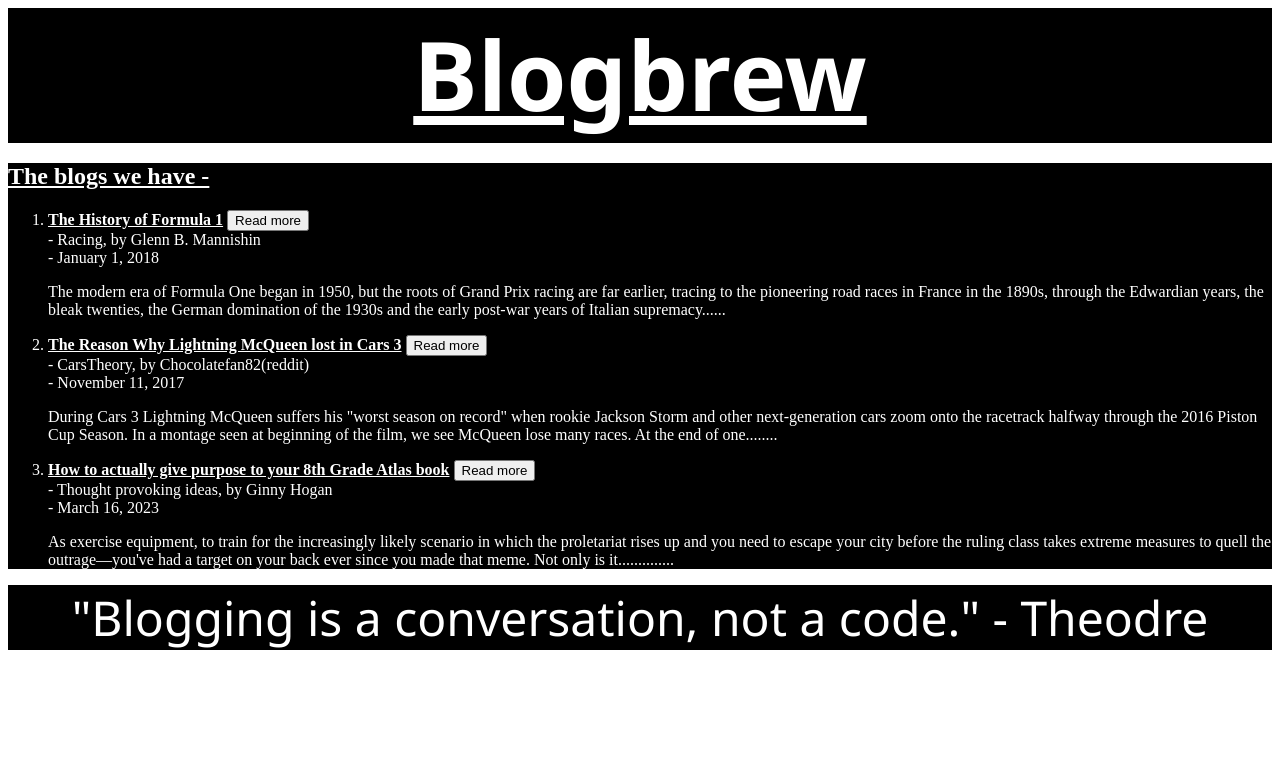
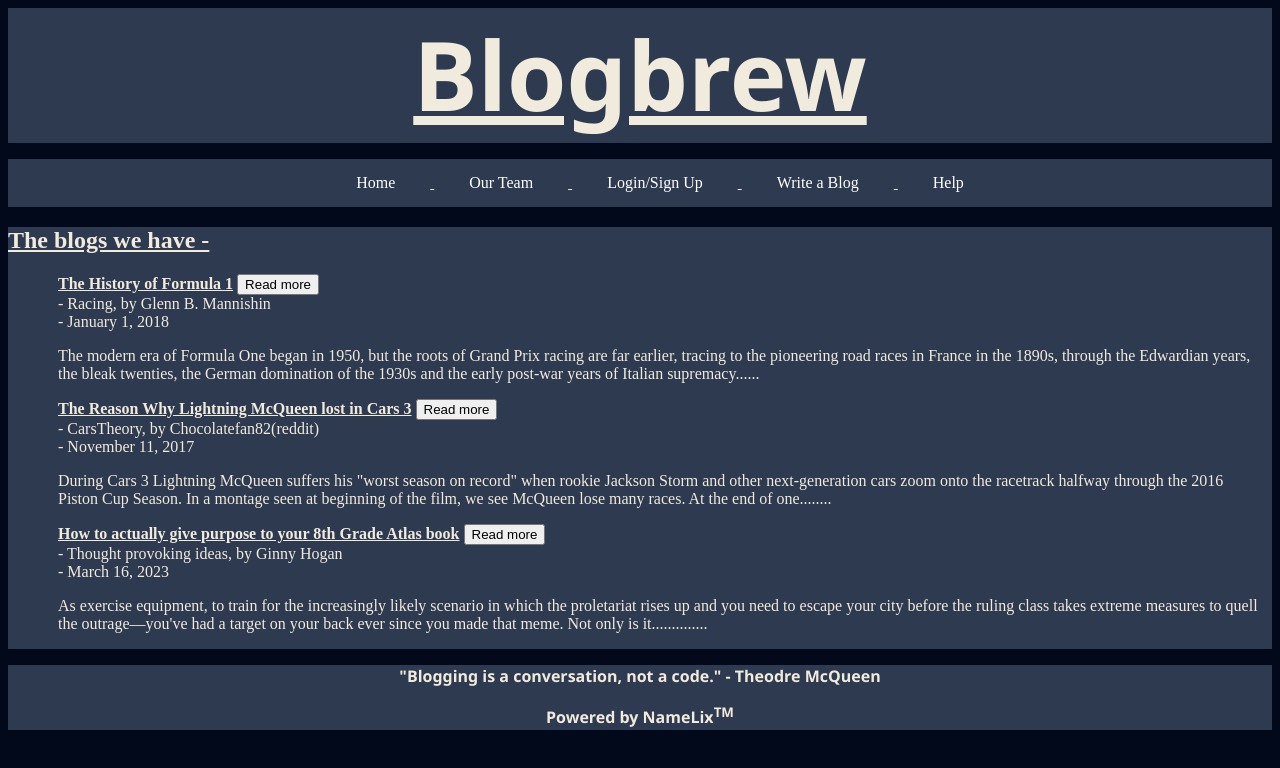
Before and after one commit to DeadlockVector/Blogbrew, a plain HTML site: page Blogbrew.html in a window 1280 px wide. Drawn offline with Linux system fonts and the light colour scheme.

Commit message:
Added more structure to the website(Nav panel, header, footer), picked out a colour theme

```diff
--- a/Blogbrew.html
+++ b/Blogbrew.html
@@ -11,11 +11,22 @@
 </head>
 
 
-<body>
+<body style="background-color: rgb(1, 9, 26);">
   <header>
     <b>Blogbrew</b>
   </header>
 
+  <nav class = "Navigation_panel">
+    <ul>
+      <li><u><a href = "#">Home</a></u></li>
+      <li><u><a href = "#">Our Team</a></u></li>
+      <li><u><a href = "#">Login/Sign Up</a></u></li>
+      <li><u><a href = "#">Write a Blog</a></u></li>
+      <li><u><a href = "#">Help</a></u></li>
+    </ul>
+  </nav>
+
+  <main>
 
     <section class="Blog_options_area">
 
@@ -50,10 +61,15 @@
       </ol>
     </section>
 
+  </main>
+
   <p></p>
 
   <footer>
+    <b>
       "Blogging is a conversation, not a code." - Theodre McQueen
+      <p>Powered by NameLix<sup>TM</sup></p>
+    </b>
   </footer>
 
 </body>
--- a/styles/blogs.css
+++ b/styles/blogs.css
@@ -1,7 +1,7 @@
 header{
-    background-color: black;
+    background-color: rgb(46, 58, 80);
     height: 135px;
-    color: white;
+    color: rgb(241, 235, 221);
     text-align:center;
     font-size:6rem;
     font-family:'Segoe UI';
@@ -9,15 +9,17 @@ header{
 }
 
 .blog_area{
-    background-color: black;
-    color: white;
+    background-color: rgb(46, 58, 80);
+    color: rgb(241, 235, 221);
 }
+
+
 footer{
-    background-color: black;
+    background-color: rgb(46, 58, 80);
     height: 65px;
-    color: white;
+    color: rgb(241, 235, 221);
     text-align:center;
-    font-size:3rem;
+    font-size:1rem;
     font-family: 'Segoe UI';
     text-decoration: dotted;
 }
--- a/styles/homepage.css
+++ b/styles/homepage.css
@@ -1,26 +1,58 @@
 
+/*Top of the page*/
 header{
-    background-color: black;
+    background-color: rgb(46, 58, 80);
     height: 135px;
-    color: white;
+    color: rgb(241, 235, 221);
     text-align:center;
     font-size:6rem;
     font-family:'Segoe UI';
     text-decoration: underline;
 }
 
+/*All the blogs available*/
 .Blog_options_area{
-    background-color: black;
-    color: white;
+    background-color: rgb(46, 58, 80);
+    color: rgb(241, 235, 221);
 }
 
+/*List for navigation panel, should change when we add other lists*/
+li{
+    display: inline-block;
+    margin:0 10px;
+}
 
+/*Navigation panel containing options*/
+.Navigation_panel{
+    background-color: rgb(46, 58, 80);
+    color:rgb(241, 235, 221);
+    margin: 0;
+    padding: 0;
+    text-align: center;
+    text-decoration: underline;
+}
+
+/*Links*/
+a:link, a:visited {
+    background-color: transparent;
+    color: white;
+    padding: 15px 25px;
+    text-align: center;
+    text-decoration: none;
+    display: inline-block;
+}
+
+a:hover, a:active {
+    background-color: rgb(0, 7, 20);
+}
+
+/*End of the page*/
 footer{
-    background-color: black;
+    background-color: rgb(46, 58, 80);
     height: 65px;
-    color: white;
+    color: rgb(241, 235, 221);
     text-align:center;
-    font-size:3rem;
+    font-size:1rem;
     font-family: 'Segoe UI';
     text-decoration: dotted;
 }
```
Also changed, not shown: blog1.html (+5 -2 lines), blog2.html (+5 -2 lines), blog3.html (+5 -2 lines). Lines whose indentation alone changed are shown as unchanged.
